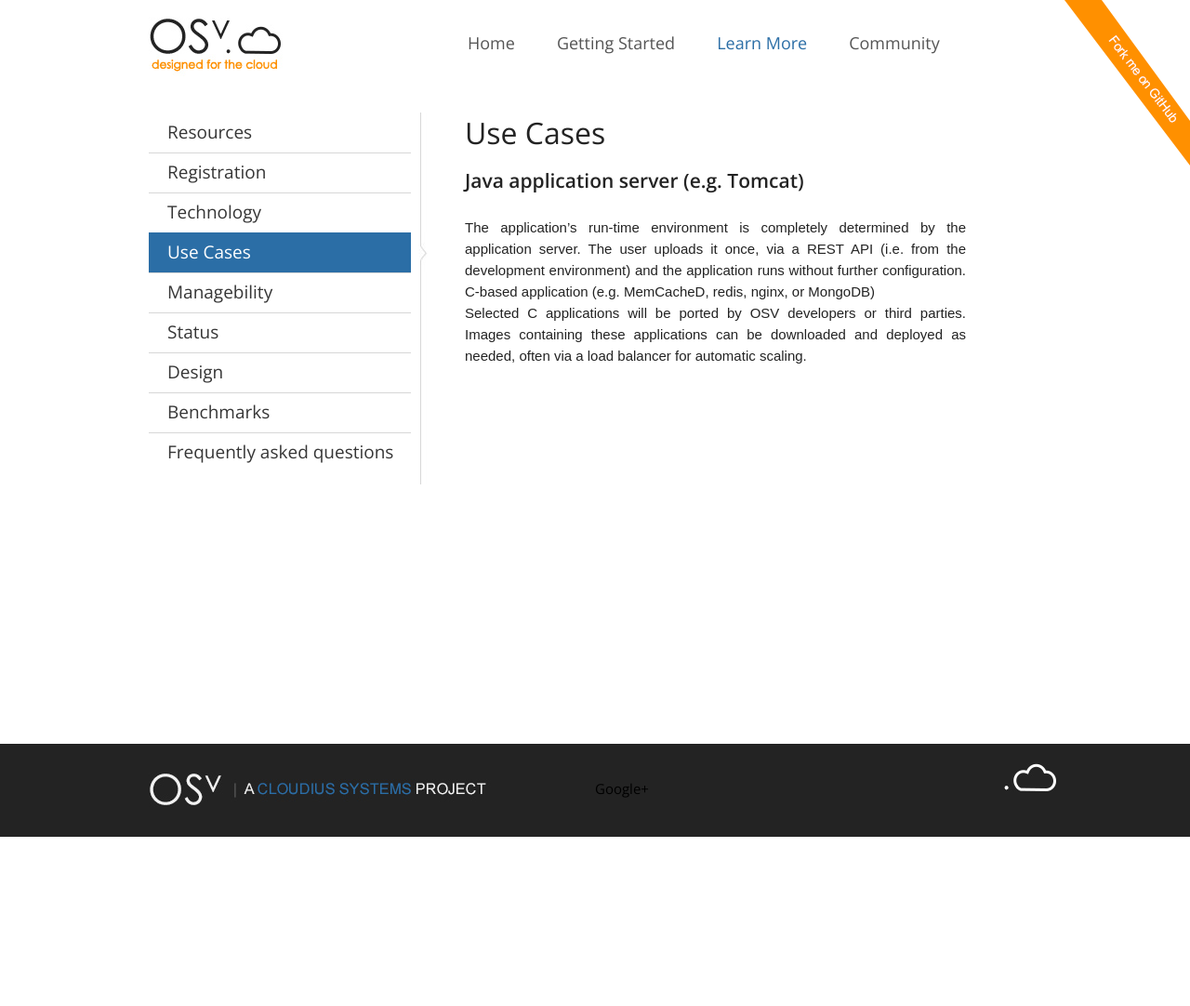
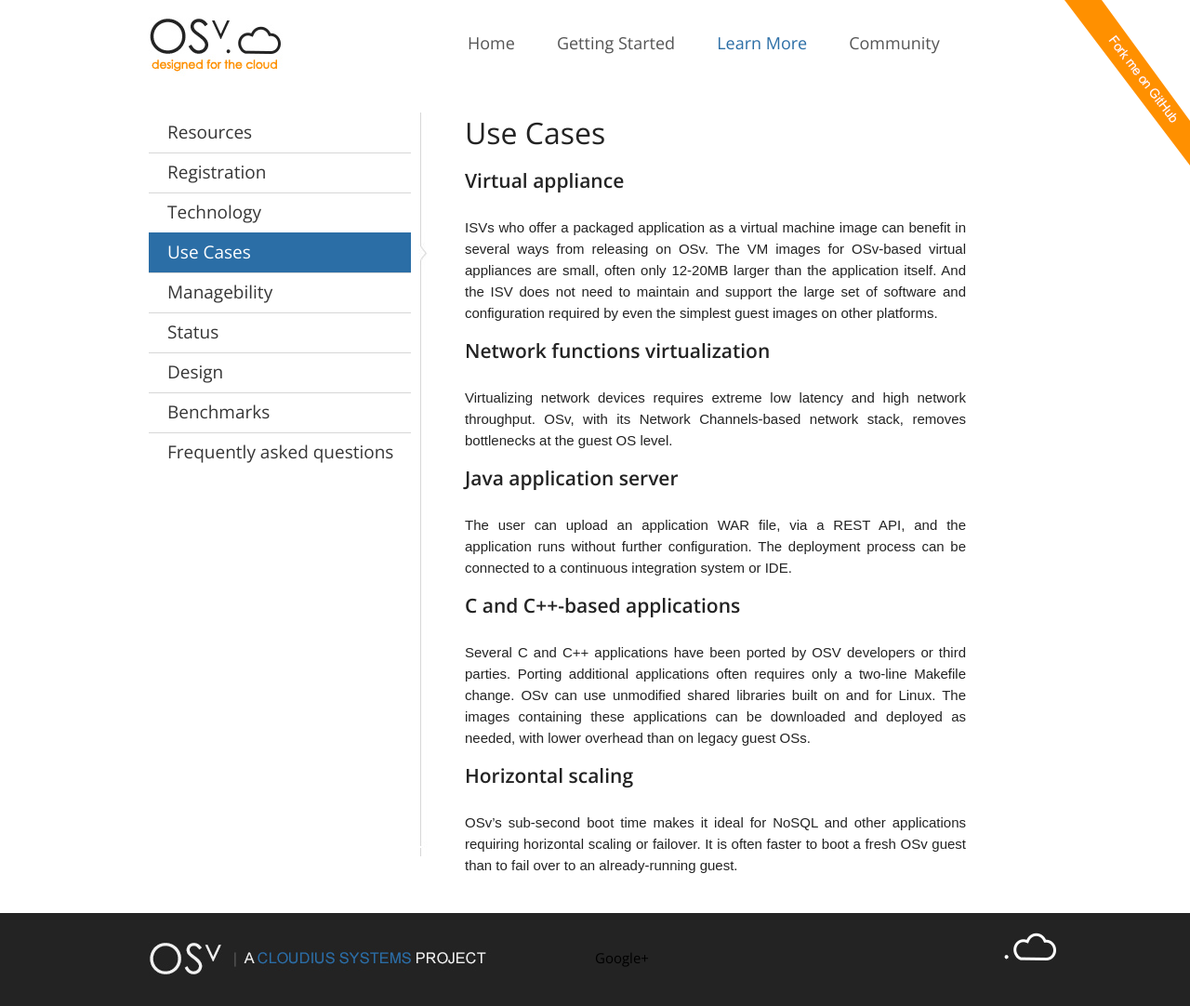
Before and after one commit to osv-io/osv-io.github.io, a Jekyll site: the page built from _posts/learn/0000-08-01-user-cases.md, in a window 1280 px wide. Shown: the whole page at 93% size. Built offline with Jekyll 4.4.1, drawn with Linux system fonts in a browser that asks for light colours; before the commit the page ends 900 px from its top, so only the background shows below that.

Commit message:
Rewrite Use Cases page
Fill in some more use cases based on user discussions.

Signed-off-by: Don Marti <dmarti@cloudius-systems.com>

```diff
--- a/_posts/learn/0000-08-01-user-cases.md
+++ b/_posts/learn/0000-08-01-user-cases.md
@@ -6,9 +6,26 @@ show_heading: yes
 nav: learn
 ---
 
-## Java application server (e.g. Tomcat)
+## Virtual appliance
 
-The application's run-time environment is completely determined by the application server. The user uploads it once, via a REST API (i.e. from the development environment) and the application runs without further configuration.
-C-based application (e.g. MemCacheD, redis, nginx, or MongoDB)
+ISVs who offer a packaged application as a virtual machine image can benefit in several ways from releasing on OSv.  The VM images for OSv-based virtual appliances are small, often only 12-20MB larger than the application itself. And the ISV does not need to maintain and support the large set of software and configuration required by even the simplest guest images on other platforms.
 
-Selected C applications will be ported by OSV developers or third parties. Images containing these applications can be downloaded and deployed as needed, often via a load balancer for automatic scaling.
+
+## Network functions virtualization
+
+Virtualizing network devices requires extreme low latency and high network throughput.  OSv, with its Network Channels-based network stack, removes bottlenecks at the guest OS level.
+
+
+## Java application server
+
+The user can upload an application WAR file, via a REST API, and the application runs without further configuration.  The deployment process can be connected to a continuous integration system or IDE.
+
+
+## C and C++-based applications
+
+Several C and C++ applications have been ported by OSV developers or third parties. Porting additional applications often requires only a two-line Makefile change.  OSv can use unmodified shared libraries built on and for Linux. The images containing these applications can be downloaded and deployed as needed, with lower overhead than on legacy guest OSs.
+
+
+## Horizontal scaling
+
+OSv's sub-second boot time makes it ideal for NoSQL and other applications requiring horizontal scaling or failover. It is often faster to boot a fresh OSv guest than to fail over to an already-running guest.
```
